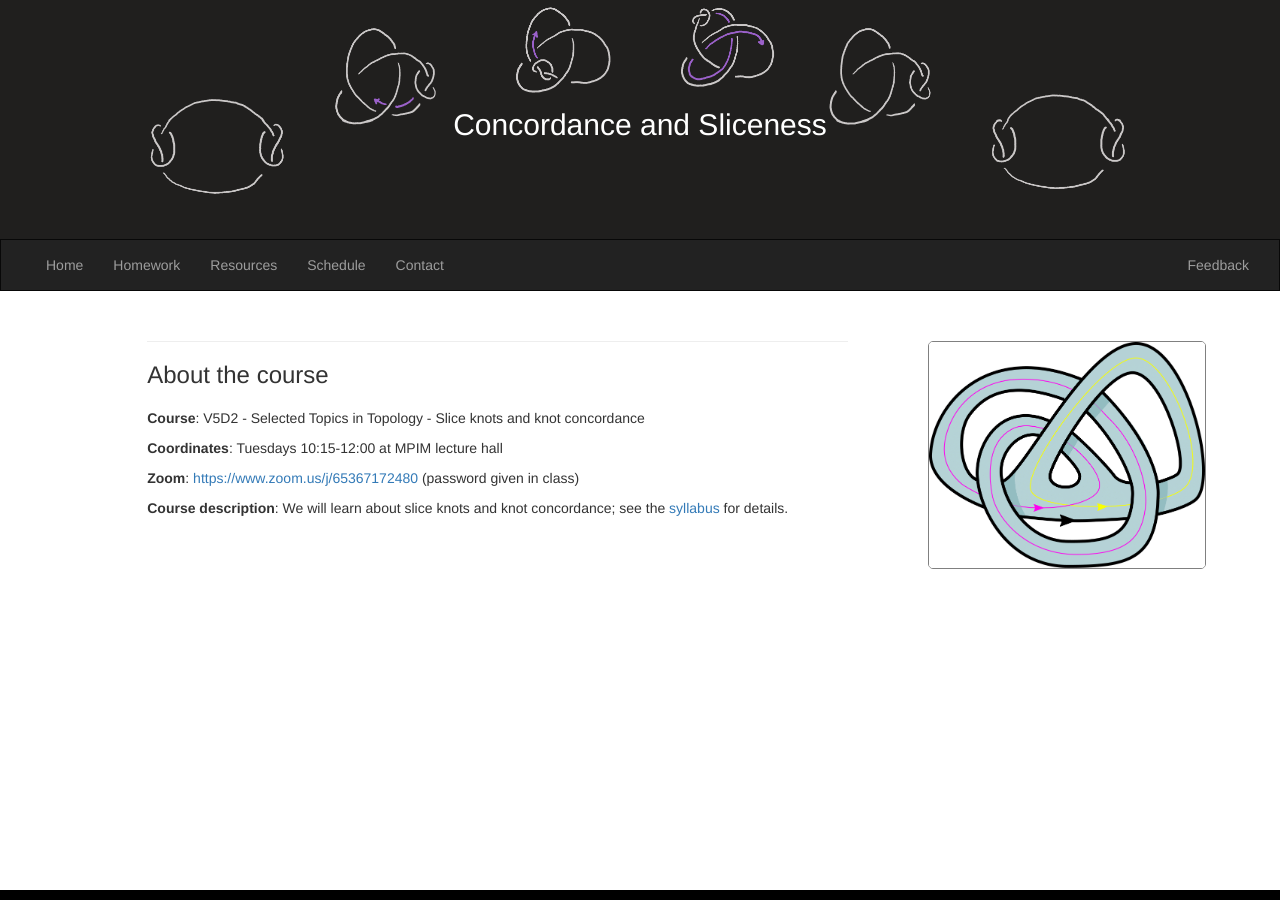
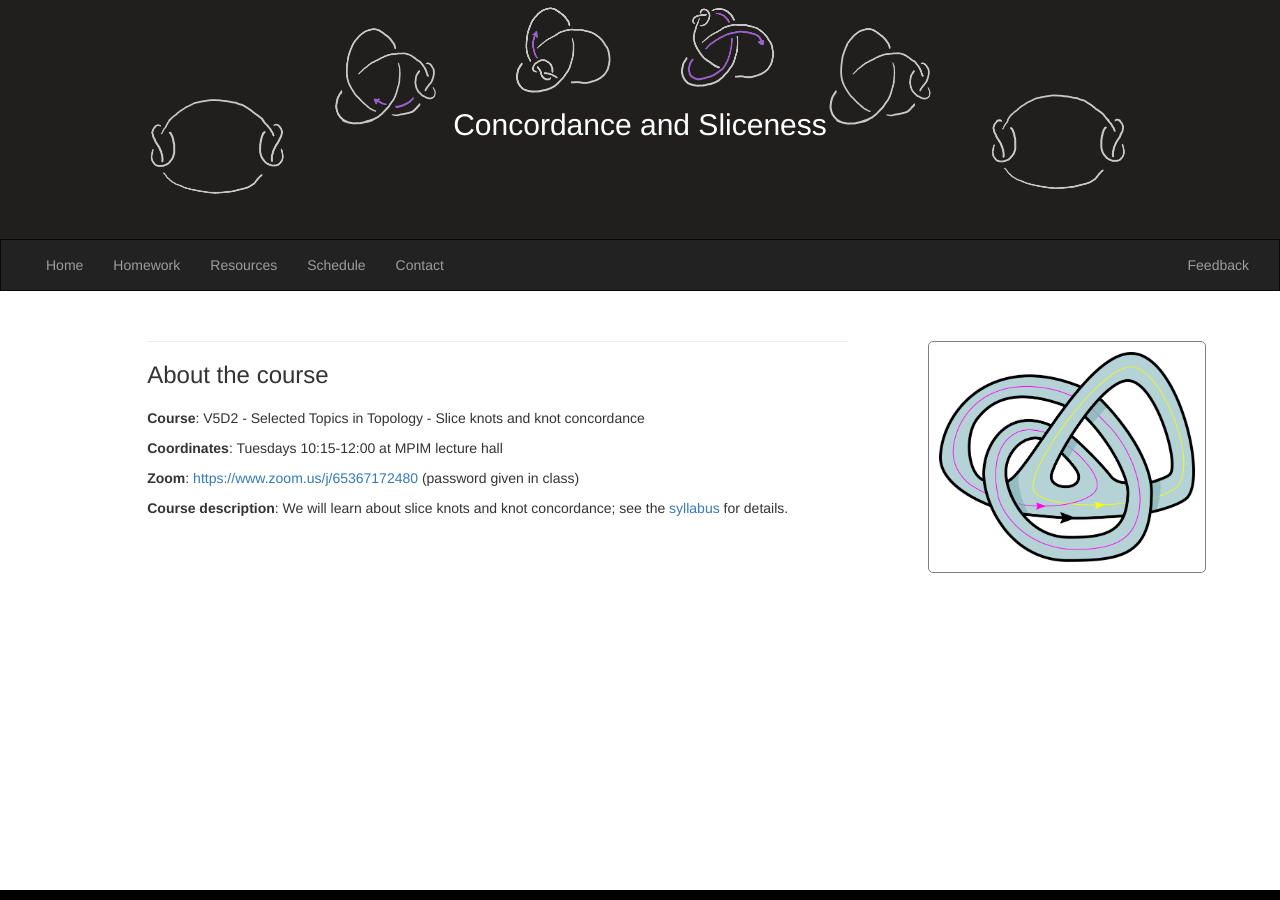
Before and after one commit to imsundberg/concordance, a Jekyll site: the page built from README.md, in a window 1280 px wide. Built offline with Jekyll 4.4.1, drawn with Linux system fonts in a browser that asks for light colours; our own code applies the rules of GitHub Pages for plain Markdown files.

Commit message:
Update home.html

```diff
--- a/_includes/home.html
+++ b/_includes/home.html
@@ -50,7 +50,7 @@
 
 	<div class="col-sm-4">
 		<div id="img-container" class="tooltip" style="text-align: center">
-			<a href="https://www.youtube.com/watch?v=dQw4w9WgXcQ"><img src="https://imsundberg.github.io/concordance/files/stevedore.png" id="img"></a>
+			<a href="https://www.youtube.com/watch?v=dQw4w9WgXcQ"><img style="padding:10px" src="https://imsundberg.github.io/concordance/files/stevedore.png" id="img"></a>
   			<span class="tooltiptext"></span>
 		</div>
 	</div>
```
